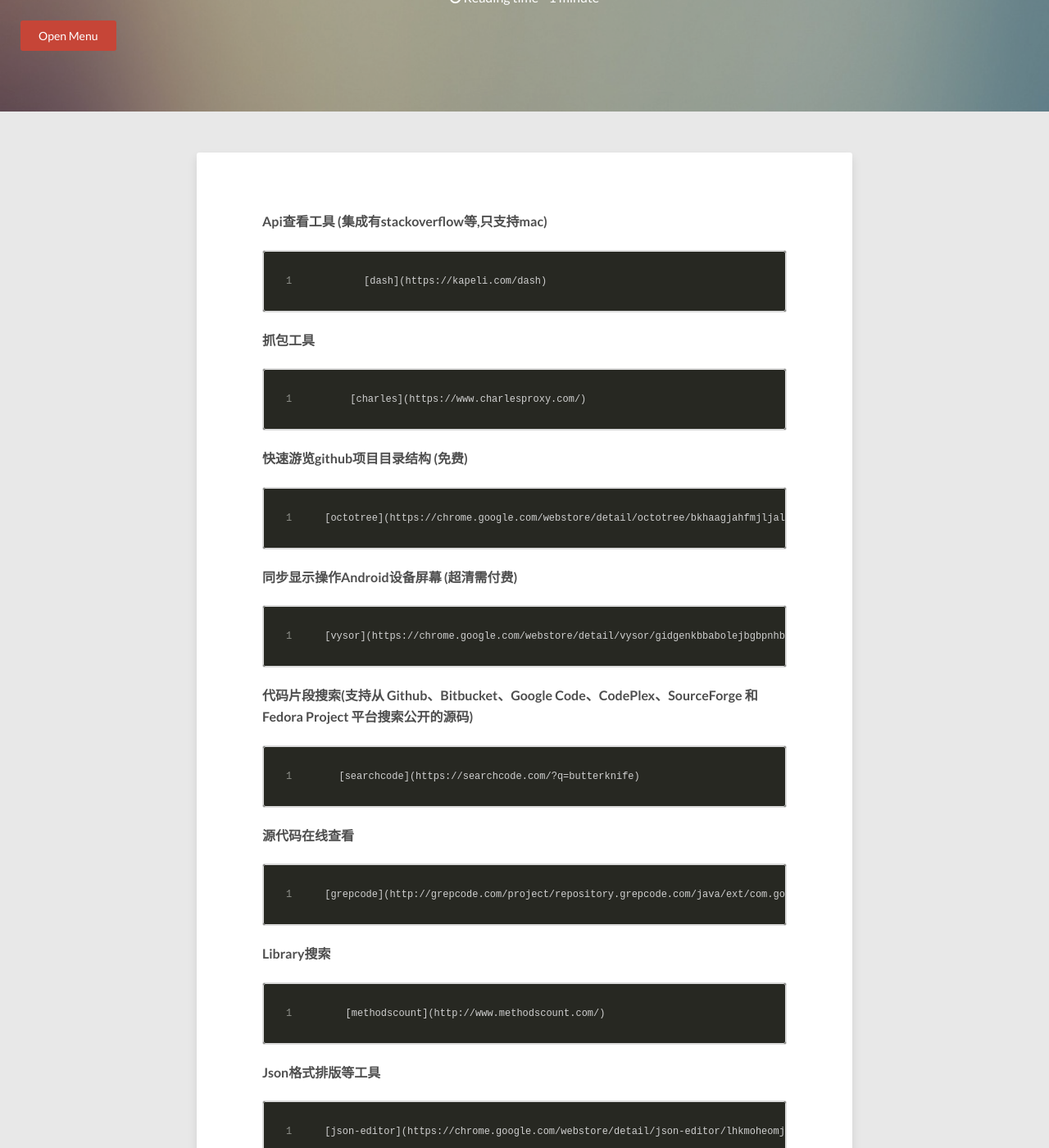
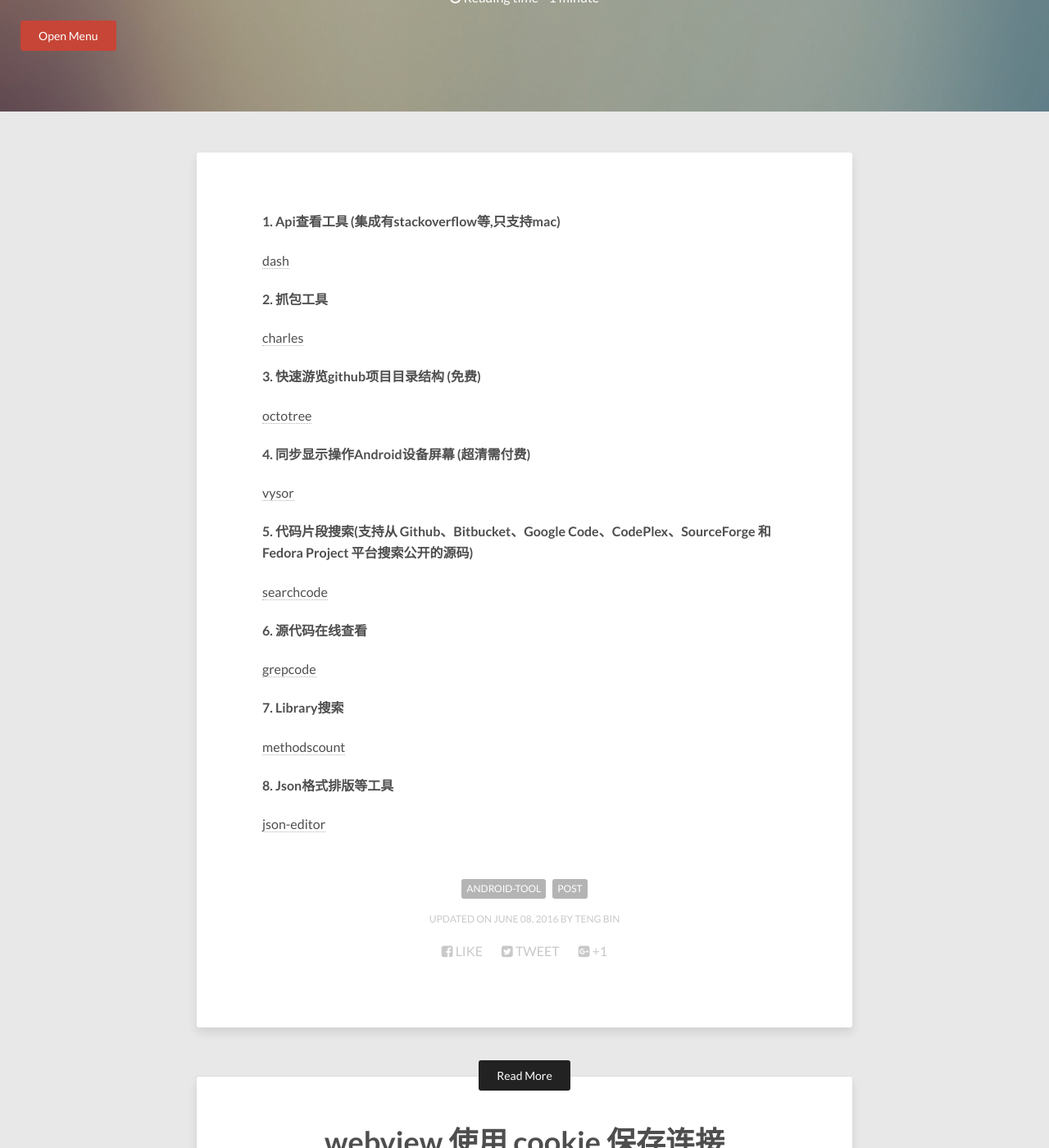
Before and after one commit to tengbinlive/tengbinlive.github.io, a Jekyll site: the page built from _posts/2016-06-08-code-android-tool2.md, in a window 1280 px wide and 1400 px high, scrolled down 264 px. Shown: the whole window at 82% size. Built offline with Jekyll 4.4.1, drawn with Linux system fonts in a browser that asks for light colours; nearby versions of some CDN libraries.

Commit message:
no message

```diff
--- a/_posts/2016-06-08-code-android-tool2.md
+++ b/_posts/2016-06-08-code-android-tool2.md
@@ -9,26 +9,26 @@
 ---
 
 
-####  Api查看工具 (集成有stackoverflow等,只支持mac)
-    [dash](https://kapeli.com/dash)
+####  1. Api查看工具 (集成有stackoverflow等,只支持mac)
+[dash](https://kapeli.com/dash)
 
-####  抓包工具
-    [charles](https://www.charlesproxy.com/)
+####  2. 抓包工具
+[charles](https://www.charlesproxy.com/)
 
-####  快速游览github项目目录结构 (免费)
-    [octotree](https://chrome.google.com/webstore/detail/octotree/bkhaagjahfmjljalopjnoealnfndnagc)
+####  3. 快速游览github项目目录结构 (免费)
+[octotree](https://chrome.google.com/webstore/detail/octotree/bkhaagjahfmjljalopjnoealnfndnagc)
 
-####  同步显示操作Android设备屏幕 (超清需付费)
-    [vysor](https://chrome.google.com/webstore/detail/vysor/gidgenkbbabolejbgbpnhbimgjbffefm)
+####  4. 同步显示操作Android设备屏幕 (超清需付费)
+[vysor](https://chrome.google.com/webstore/detail/vysor/gidgenkbbabolejbgbpnhbimgjbffefm)
 
-####  代码片段搜索(支持从 Github、Bitbucket、Google Code、CodePlex、SourceForge 和 Fedora Project 平台搜索公开的源码)
-    [searchcode](https://searchcode.com/?q=butterknife)
+####  5. 代码片段搜索(支持从 Github、Bitbucket、Google Code、CodePlex、SourceForge 和 Fedora Project 平台搜索公开的源码)
+[searchcode](https://searchcode.com/?q=butterknife)
 
-####  源代码在线查看
-    [grepcode](http://grepcode.com/project/repository.grepcode.com/java/ext/com.google.android/android/)
+####  6. 源代码在线查看
+[grepcode](http://grepcode.com/project/repository.grepcode.com/java/ext/com.google.android/android/)
 
-####  Library搜索
-    [methodscount](http://www.methodscount.com/)
+####  7. Library搜索
+[methodscount](http://www.methodscount.com/)
 
-####  Json格式排版等工具
-    [json-editor](https://chrome.google.com/webstore/detail/json-editor/lhkmoheomjbkfloacpgllgjcamhihfaj)
+####  8. Json格式排版等工具
+[json-editor](https://chrome.google.com/webstore/detail/json-editor/lhkmoheomjbkfloacpgllgjcamhihfaj)
```
